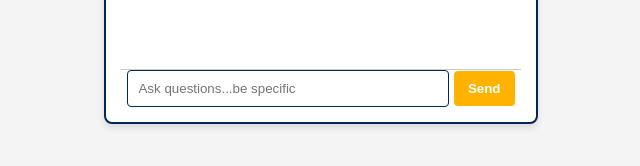
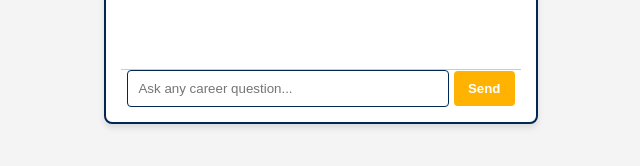
Before and after one commit to grantwriterlg/jobbot, a plain HTML site: page index.html in a window 1280 px wide. Shown: the part 316-482 px from the top of the page, 319-959 px from the left. Drawn offline with Linux system fonts and the light colour scheme.

Commit message:
Update index.html

```diff
--- a/index.html
+++ b/index.html
@@ -50,7 +50,7 @@
 <body>
     <div id="chat">
         <div id="messages"></div>
-        <input type="text" id="userInput" placeholder="Ask questions...be specific">
+        <input type="text" id="userInput" placeholder="Ask any career question...">
         <button onclick="sendMessage()">Send</button>
     </div>
 
```
